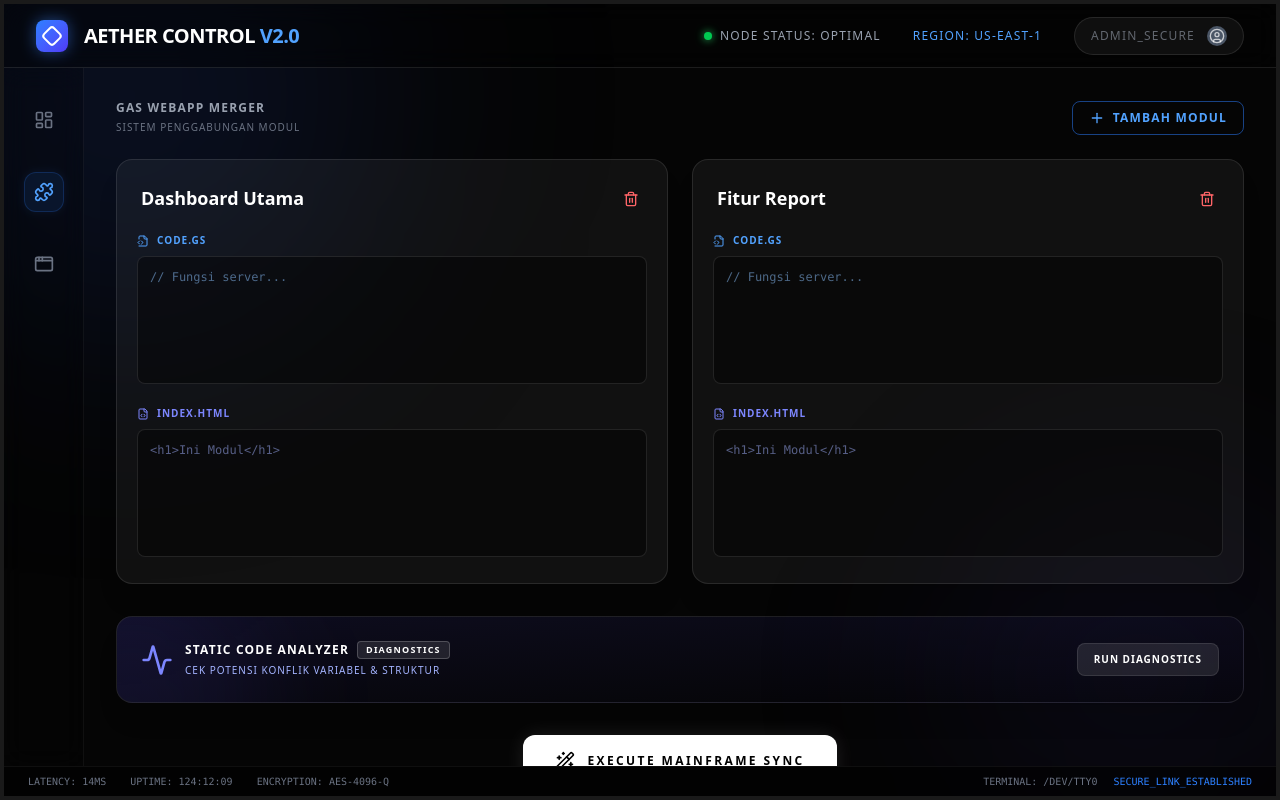
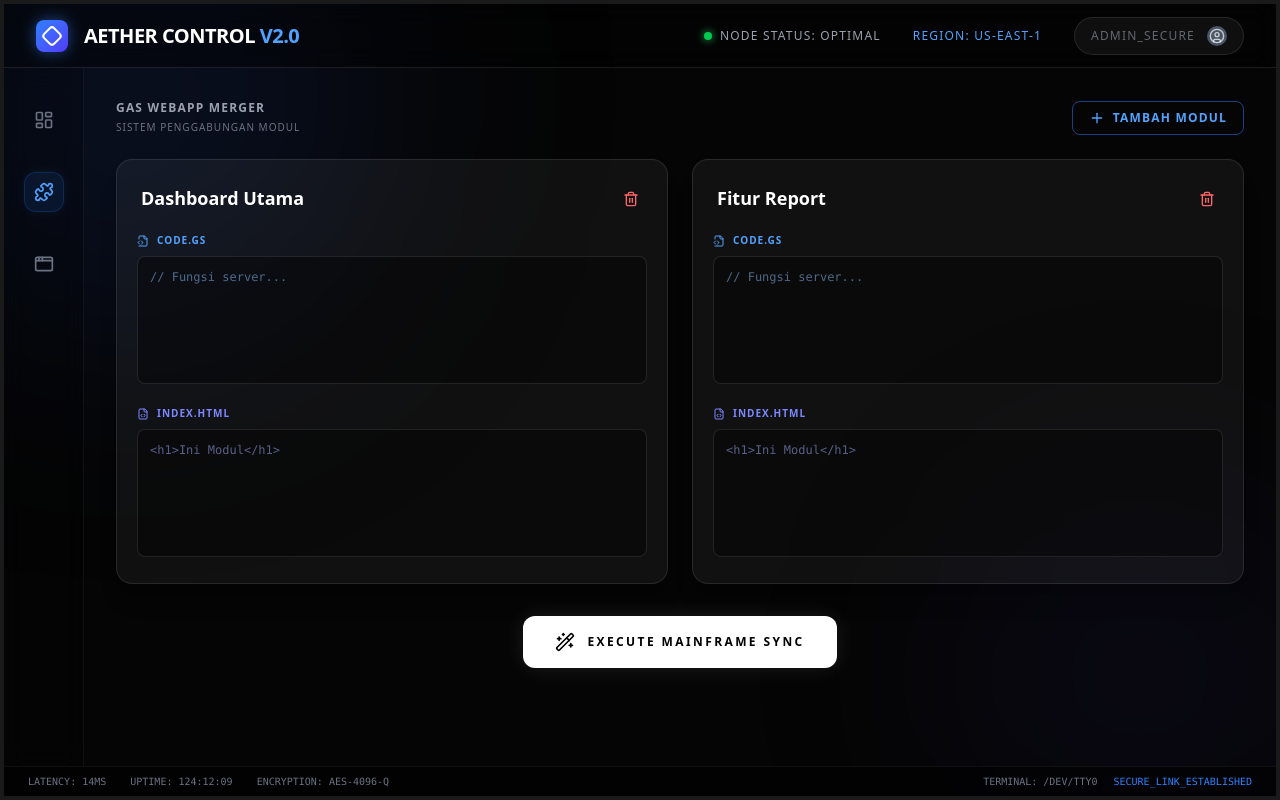
Before and after one commit to dedesuparman333-droid/rahazaGAStools, a React (Vite) app: page / in a window 1280 px wide. Both pictures are taken after a click on the button 43 px from the left and 192 px from the top of the page. Built offline with nearby package versions, Linux system fonts and the light colour scheme.

Commit message:
refactor: remove diagnostic analysis features
Remove unused diagnostic analysis logic and associated state from the Merger view to clean up the codebase.

```diff
--- a/src/views/Merger.tsx
+++ b/src/views/Merger.tsx
@@ -1,5 +1,5 @@
 import React, { useState } from 'react';
-import { Plus, Trash2, FileCode2, FileCode, Wand2, CheckCircle2, Copy, Check, Activity, AlertCircle, Terminal, Monitor } from 'lucide-react';
+import { Plus, Trash2, FileCode2, FileCode, Wand2, CheckCircle2, Copy, Check, Monitor } from 'lucide-react';
 import { MergerModule } from '../types';
 import { escapeHtml, base64EncodeSafe } from '../lib/utils';
 
@@ -8,8 +8,6 @@ export function Merger() {
     { id: '1', name: 'Dashboard Utama', gs: '', html: '' },
     { id: '2', name: 'Fitur Report', gs: '', html: '' }
   ]);
-  const [analysisResult, setAnalysisResult] = useState<{type: 'success'|'warning'|'info', text: string}[] | null>(null);
-  const [isAnalyzing, setIsAnalyzing] = useState(false);
 
   const [outGs, setOutGs] = useState('');
   const [outHtml, setOutHtml] = useState('');
@@ -27,47 +25,6 @@ export function Merger() {
 
   const removeModule = (id: string) => {
     setModules(modules.filter(mod => mod.id !== id));
-  };
-
-  const runDiagnostics = () => {
-    setIsAnalyzing(true);
-    setAnalysisResult(null);
-    setTimeout(() => {
-      const results: {type: 'success'|'warning'|'info', text: string}[] = [];
-      let allGs = '';
-      let allFunctions: string[] = [];
-
-      modules.forEach(mod => {
-        allGs += mod.gs + '\n';
-        const matches = mod.gs.match(/function\s+([a-zA-Z_$][0-9a-zA-Z_$]*)\s*\(/g);
-        if (matches) {
-          matches.forEach(m => {
-            const fnName = m.replace('function', '').replace('(', '').trim();
-            allFunctions.push(fnName);
-          });
-        }
-      });
-
-      const duplicates = allFunctions.filter((item, index) => allFunctions.indexOf(item) !== index);
-      const uniqueDuplicates = [...new Set(duplicates)];
-
-      if (uniqueDuplicates.length > 0) {
-        results.push({ type: 'warning', text: `KONFLIK FUNGSI: Ditemukan fungsi ganda (${uniqueDuplicates.join(', ')})` });
-      } else {
-        results.push({ type: 'success', text: 'STRUKTUR FUNGSI: AMAN (TIDAK ADA DUPLIKASI)' });
-      }
-
-      if (!allGs.includes('function doGet')) {
-        results.push({ type: 'info', text: 'INFO: FUNGSI DOGET TIDAK DITEMUKAN (AKAN DIGENERATE OTOMATIS)' });
-      } else if (!allGs.includes('ALLOWALL') && !allGs.includes('XFrameOptionsMode')) {
-        results.push({ type: 'warning', text: 'PERINGATAN: DOGET ANDA BELUM DISET ALLOWALL' });
-      } else {
-        results.push({ type: 'success', text: 'DOGET ALLOWALL: TERKONFIGURASI' });
-      }
-
-      setAnalysisResult(results);
-      setIsAnalyzing(false);
-    }, 800);
   };
 
   const generateMerge = () => {
@@ -264,51 +221,6 @@ export function Merger() {
         ))}
       </div>
 
-      {/* Diagnostics Panel */}
-      <div className="bg-gradient-to-br from-indigo-900/20 to-transparent border border-white/10 rounded-2xl p-6 mb-8 shadow-xl relative overflow-hidden">
-        <div className="absolute top-[-50%] left-[-10%] w-64 h-64 bg-indigo-500/10 rounded-full blur-[60px] pointer-events-none"></div>
-        <div className="flex flex-col sm:flex-row items-start sm:items-center justify-between gap-4 relative z-10">
-          <div className="flex items-center gap-3">
-            <Activity className="text-indigo-400 w-8 h-8" />
-            <div>
-              <h6 className="font-bold flex items-center gap-2 m-0 text-white uppercase tracking-widest text-xs">
-                Static Code Analyzer
-                <span className="bg-white/10 text-white text-[9px] px-2 py-0.5 rounded border border-white/20">DIAGNOSTICS</span>
-              </h6>
-              <span className="text-[10px] text-indigo-300 tracking-widest uppercase mt-1 block">Cek potensi konflik variabel & struktur</span>
-            </div>
-          </div>
-          <button
-            onClick={runDiagnostics}
-            disabled={isAnalyzing}
-            className="bg-white/10 border border-white/10 text-white hover:bg-indigo-500/20 hover:text-indigo-400 hover:border-indigo-500/30 px-4 py-2 rounded-lg text-[10px] font-bold tracking-widest uppercase transition-all disabled:opacity-50"
-          >
-            {isAnalyzing ? 'MENGANALISIS...' : 'RUN DIAGNOSTICS'}
-          </button>
-        </div>
-
-        {analysisResult && (
-          <div className="mt-6 space-y-2 relative z-10">
-            {analysisResult.map((res, i) => (
-              <div
-                key={i}
-                className={`p-3 rounded-xl text-xs font-mono border flex items-start gap-3 animate-in fade-in duration-300 ${
-                  res.type === 'success' ? 'bg-emerald-500/10 text-emerald-400 border-emerald-500/20' :
-                  res.type === 'warning' ? 'bg-yellow-500/10 text-yellow-400 border-yellow-500/20' :
-                  'bg-blue-500/10 text-blue-400 border-blue-500/20'
-                }`}
-                style={{ animationDelay: `${i * 100}ms` }}
-              >
-                {res.type === 'success' && <CheckCircle2 className="w-4 h-4 shrink-0 mt-0.5" />}
-                {res.type === 'warning' && <AlertCircle className="w-4 h-4 shrink-0 mt-0.5" />}
-                {res.type === 'info' && <Terminal className="w-4 h-4 shrink-0 mt-0.5" />}
-                <span className="leading-relaxed">{res.text}</span>
-              </div>
-            ))}
-          </div>
-        )}
-      </div>
-
       <div className="text-center mb-12">
         <button
           onClick={generateMerge}
```
